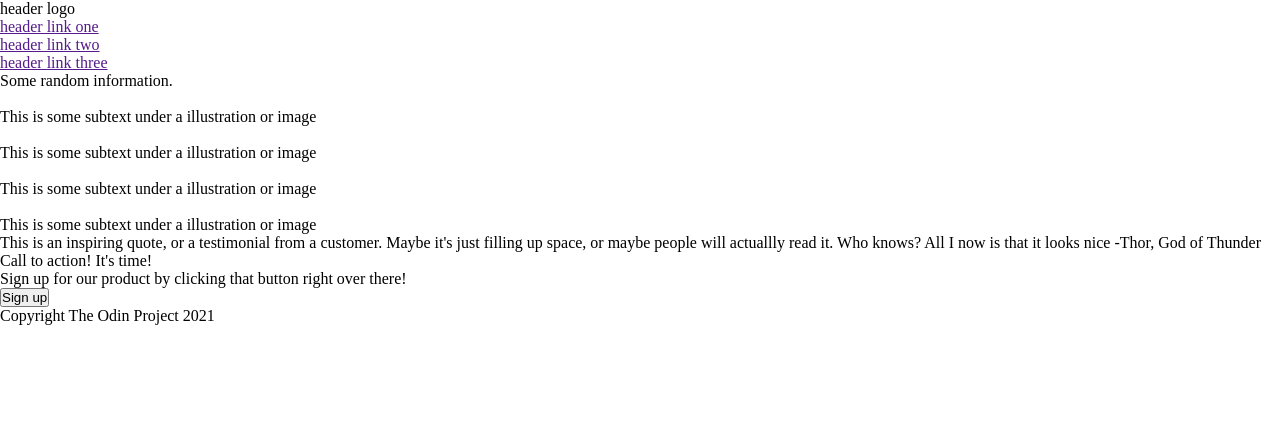
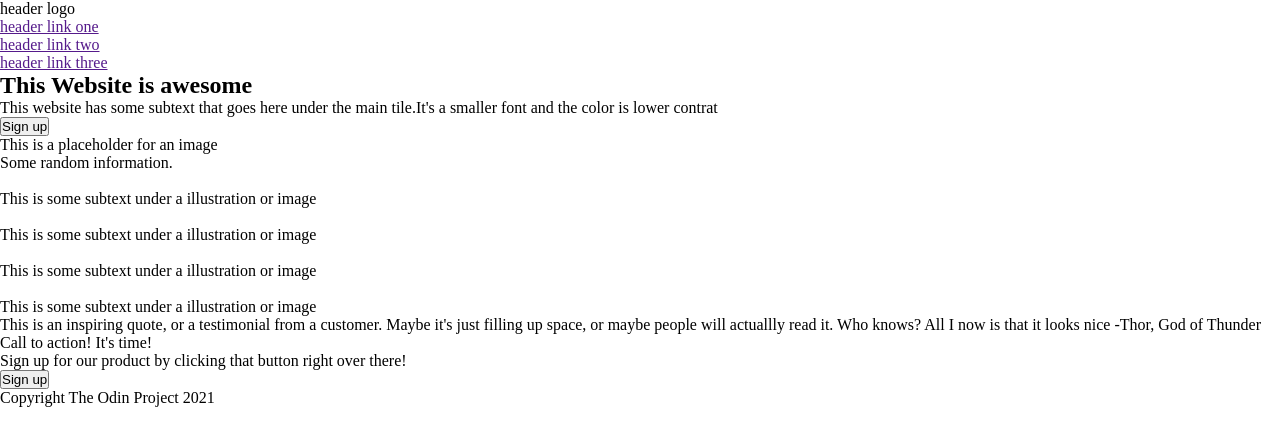
Before and after one commit to codegabriela/odin-landing-page, a plain HTML site: page index.html in a window 1280 px wide. Drawn offline with Linux system fonts and the light colour scheme.

Commit message:
Add index.html and style.css

```diff
--- a/index.html
+++ b/index.html
@@ -17,7 +17,10 @@
                     <a href=""><li>header link three</li></a>
                 </ul>
             </nav>
-
+            <h1>This Website is awesome</h1>
+            <p>This website has some subtext that goes here under the main tile.It's a smaller font and the color is lower contrat</p>
+            <button>Sign up</button>
+            <div><img src="" alt="">This is a placeholder for an image</div>
         </header>
     </section>
 
--- a/style.css
+++ b/style.css
@@ -1,5 +1,5 @@
 * {
     margin: 0;
     padding: 0;
-    display: ;
+    box-sizing: border-box;
 }
```
